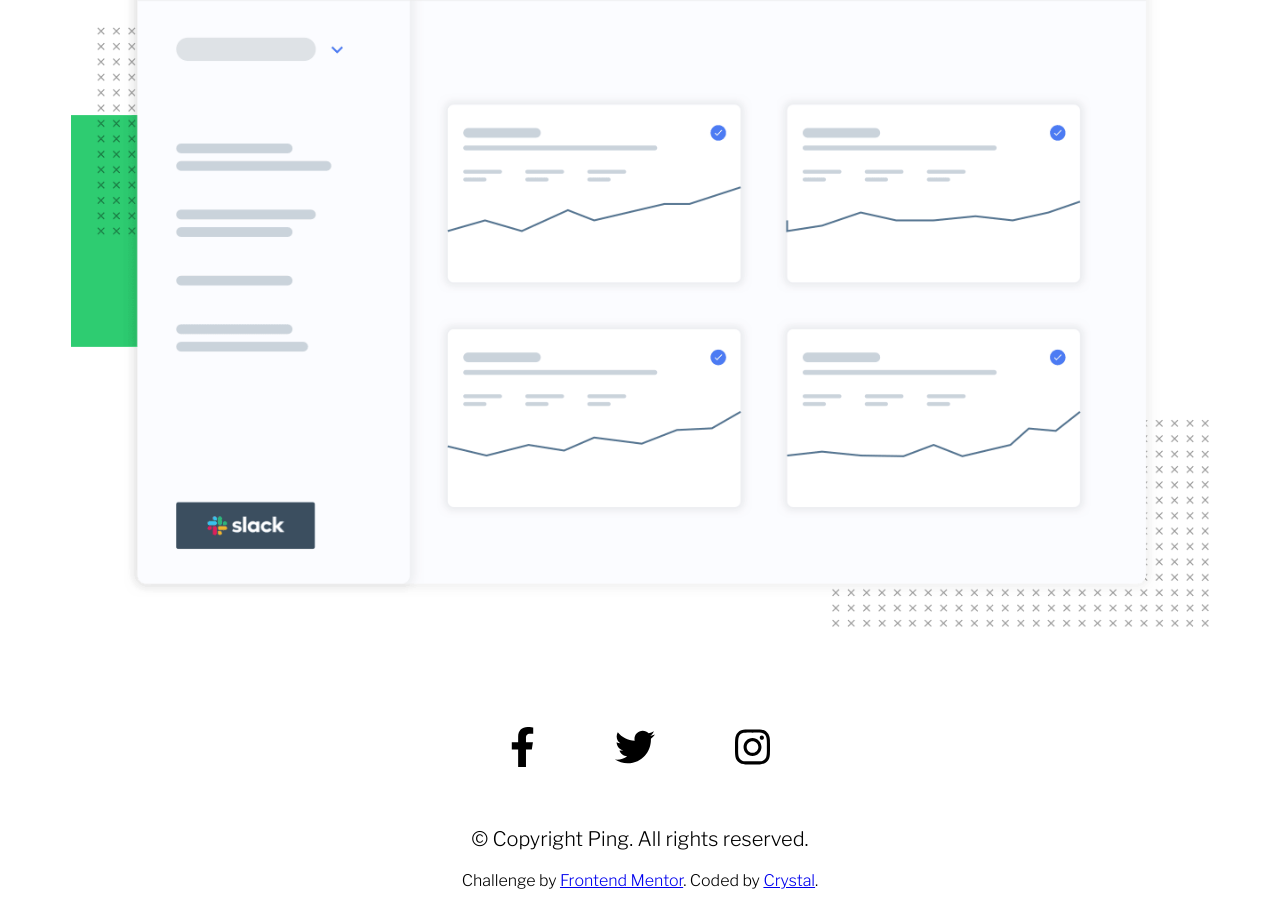
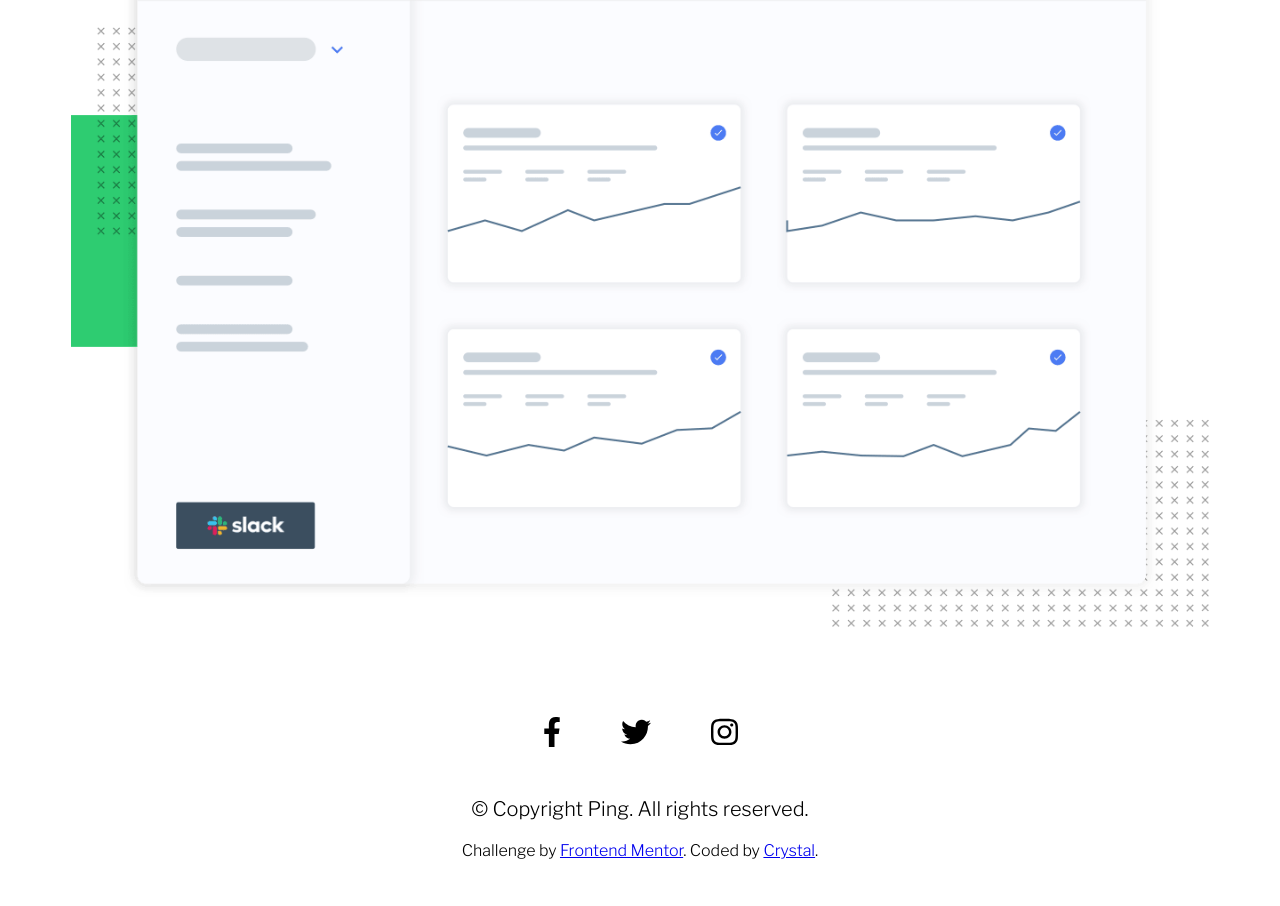
Before and after one commit to crwainstock/fe-mentor-ping-coming-soon, a plain HTML site: page index.html in a window 1280 px wide. Shown: the part 551-1457 px from the top of the page. After the commit the page ends 1427 px from the top, so only its background shows below. Drawn offline with nearby package versions, Linux system fonts and the light colour scheme.

Commit message:
update social icons sizing

```diff
--- a/styles.css
+++ b/styles.css
@@ -60,9 +60,9 @@ button {
   justify-content: center;
 }
 .social-icons-container img {
-  max-width: 2rem;
-  max-height: 2rem;
-  margin: 2rem;
+  max-width: 1.5rem;
+  max-height: 1.5rem;
+  margin: 1.5rem;
 }
 
 footer {
```
